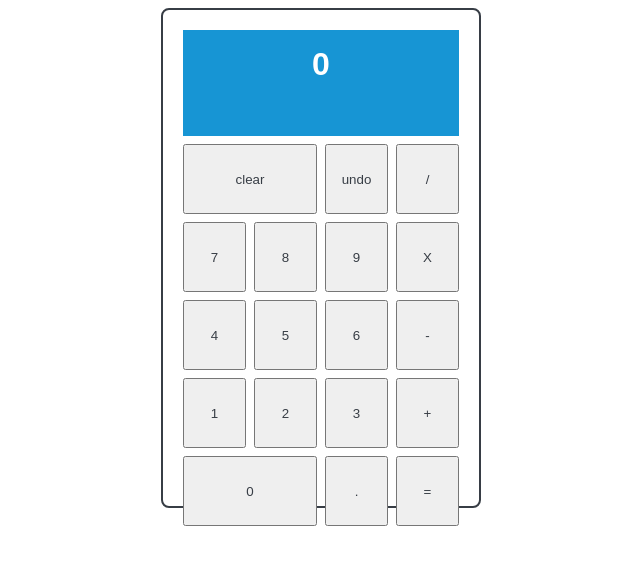
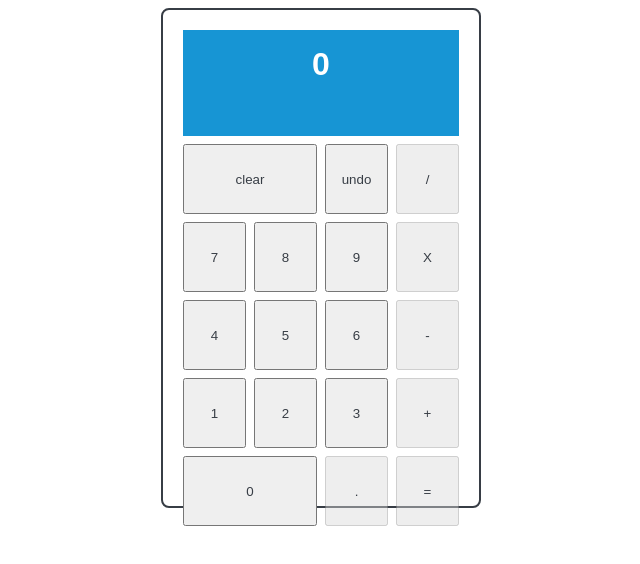
Before and after one commit to sandeepnij90/calculator, a React app: page / in a window 1280 px wide. Shown: the top 564 px of the page, without its empty margins (319-959 px from the left). Built offline with nearby package versions, Linux system fonts and the light colour scheme.

Commit message:
prevent user from using double operations or incorrect operations

```diff
--- a/src/components/Button.tsx
+++ b/src/components/Button.tsx
@@ -26,6 +26,7 @@ interface Props {
     span2?: boolean;
     label?: string;
     onClick: (value: string) => void;
+    disabled?: boolean
 }
 
 export const Button: FC<Props> = ({
@@ -33,6 +34,7 @@ export const Button: FC<Props> = ({
     value,
     span2,
     onClick,
+    disabled
 }) => {
 
     const renderText = () => {
@@ -44,7 +46,7 @@ export const Button: FC<Props> = ({
     }
 
     return (
-        <CalcButton span2={span2} onClick={handleClick}>
+        <CalcButton span2={span2} onClick={handleClick} disabled={disabled}>
             {renderText()}
         </CalcButton>
     )
--- a/src/components/Calculator.tsx
+++ b/src/components/Calculator.tsx
@@ -1,4 +1,4 @@
-import React, { FC, useState} from "react"
+import React, { FC, useState, useEffect } from "react"
 import styled from "styled-components"
 import { Button } from "./Button"
 import { Screen } from "./Screen"
@@ -22,6 +22,7 @@ const Numbers = styled.div`
 const Calculator:FC = () => {
     const [calculation, setCalculation] = useState("")
     const [value, setValue] = useState(0)
+    const [operationsDisabled, setOperationsDisabled] = useState(true)
 
     const updateCalculation = (val: string) => {
         setCalculation(`${calculation}${val}`)
@@ -41,28 +42,40 @@ const Calculator:FC = () => {
         setValue(eval(calculation))
     }
 
+
+        useEffect(() => {
+        const lastCharacter = calculation.charAt(calculation.length - 1);
+        const isPreviousOperation = lastCharacter === "+"|| lastCharacter === '-' || lastCharacter === '+' || lastCharacter === '*' || lastCharacter === '.' || calculation.length === 0
+        if (isPreviousOperation) {
+            setOperationsDisabled(true)
+
+        } else {
+            setOperationsDisabled(false)
+        }
+
+        }, [calculation])
     return (
         <Wrapper>
             <Screen value={value} calculation={calculation} />
             <Numbers>
                 <Button value="" span2 label="clear" onClick={handleClear} />
                 <Button value="" label="undo" onClick={handleUndo} />
-                <Button value="/" onClick={updateCalculation}/>
+                <Button value="/" disabled={operationsDisabled} onClick={updateCalculation}/>
                 <Button value="7" onClick={updateCalculation}/>
                 <Button value="8" onClick={updateCalculation}/>
                 <Button value="9" onClick={updateCalculation}/>
-                <Button value="*" label="X" onClick={updateCalculation}/>
+                <Button value="*" disabled={operationsDisabled} label="X" onClick={updateCalculation}/>
                 <Button value="4" onClick={updateCalculation}/>
                 <Button value="5" onClick={updateCalculation}/>
                 <Button value="6" onClick={updateCalculation}/>
-                <Button value="-"  onClick={updateCalculation}/>
+                <Button value="-"  disabled={operationsDisabled} onClick={updateCalculation}/>
                 <Button value="1" onClick={updateCalculation}/>
                 <Button value="2" onClick={updateCalculation}/>
                 <Button value="3" onClick={updateCalculation}/>
-                <Button value="+" onClick={updateCalculation}/>
+                <Button value="+" disabled={operationsDisabled} onClick={updateCalculation}/>
                 <Button value="0" span2 onClick={updateCalculation}/>
-                <Button value="." onClick={updateCalculation}/>
-                <Button value="=" onClick={updateValue}/>
+                <Button value="." disabled={operationsDisabled} onClick={updateCalculation}/>
+                <Button value="=" disabled={operationsDisabled} onClick={updateValue}/>
             </Numbers>
         </Wrapper>
     )
```
Also changed, not shown: 1 other file (tests, documents, lock files or other folders).
